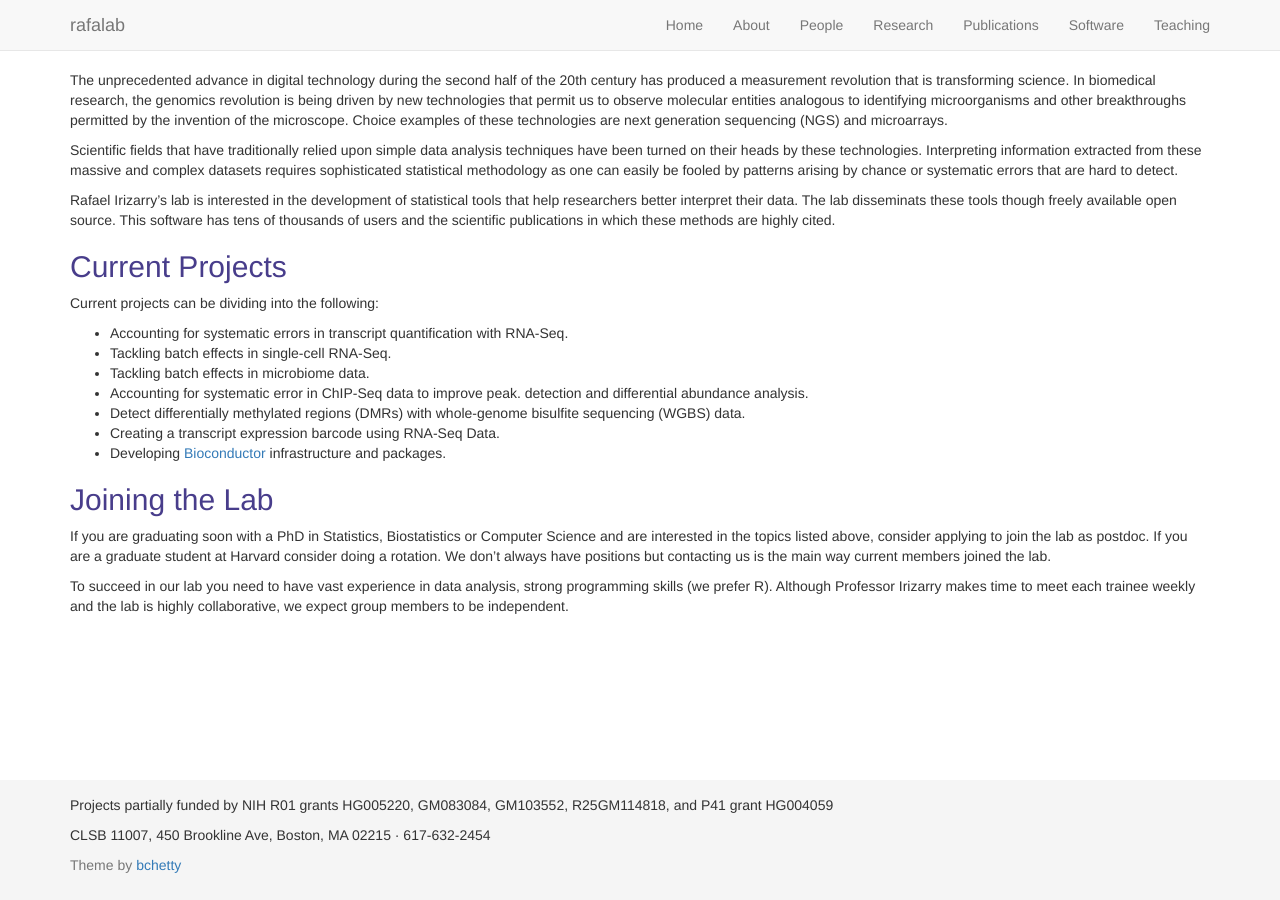
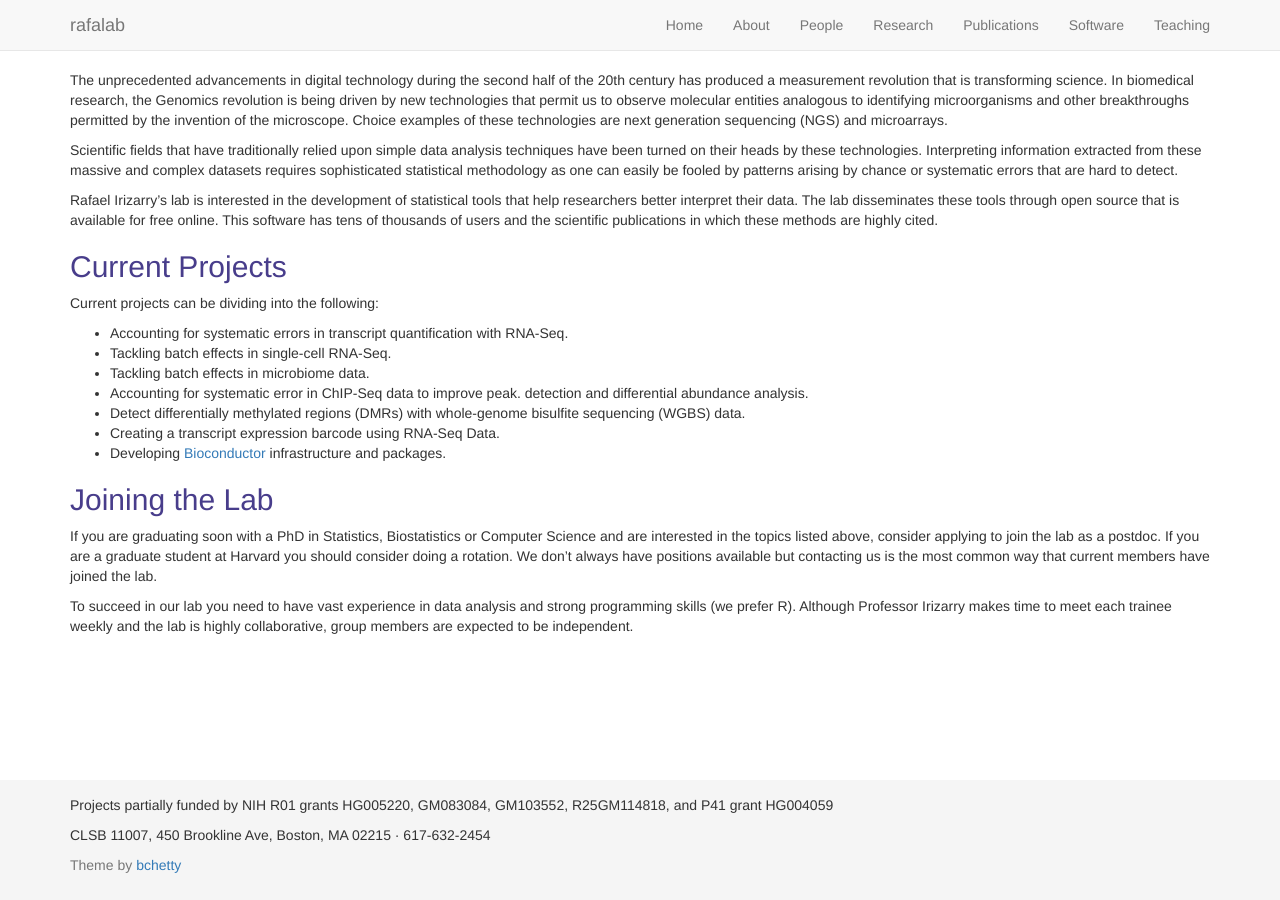
Before and after one commit to rafalab/rafalab.github.io, a Jekyll site: the page built from pages/research.md, in a window 1280 px wide. Built offline with Jekyll 4.4.1, drawn with Linux system fonts in a browser that asks for light colours; nearby versions of some CDN libraries.

Commit message:
Update research.md

```diff
--- a/pages/research.md
+++ b/pages/research.md
@@ -3,9 +3,9 @@ layout: template1
 title: Research
 ---
 
-The unprecedented advance in digital technology during the second half
+The unprecedented advancements in digital technology during the second half
 of the 20th century has produced a measurement revolution that is
-transforming science. In biomedical research, the genomics revolution
+transforming science. In biomedical research, the Genomics revolution
 is being driven by new technologies that permit us to observe
 molecular entities analogous to identifying microorganisms and other
 breakthroughs permitted by the invention of the microscope.
@@ -21,8 +21,8 @@ or systematic errors that are hard to detect.
 
 Rafael Irizarry's lab is interested in the development of
 statistical tools that help researchers better interpret their
-data. The lab disseminats these tools though freely available open
-source. This software has tens of
+data. The lab disseminates these tools through open source that is available
+for free online. This software has tens of
 thousands of users and the scientific publications in which these
 methods are highly cited.
 
@@ -45,11 +45,11 @@ infrastructure and packages.
 
 If you are graduating soon with a PhD in Statistics, Biostatistics or Computer
 Science and are interested in the topics listed above, consider applying to join
-the lab as postdoc. If you are a graduate student at Harvard consider
-doing a rotation. We don't always have positions but contacting us is
-the main way current members joined the lab.
+the lab as a postdoc. If you are a graduate student at Harvard you should consider
+doing a rotation. We don't always have positions available but contacting us is
+the most common way that current members have joined the lab.
 
 To succeed in our lab you need to have vast experience in data
-analysis, strong programming skills (we prefer R). Although Professor
+analysis and strong programming skills (we prefer R). Although Professor
 Irizarry makes time to meet each trainee weekly and the lab is highly
-collaborative, we expect group members to be independent.
+collaborative, group members are expected to be independent.
```
